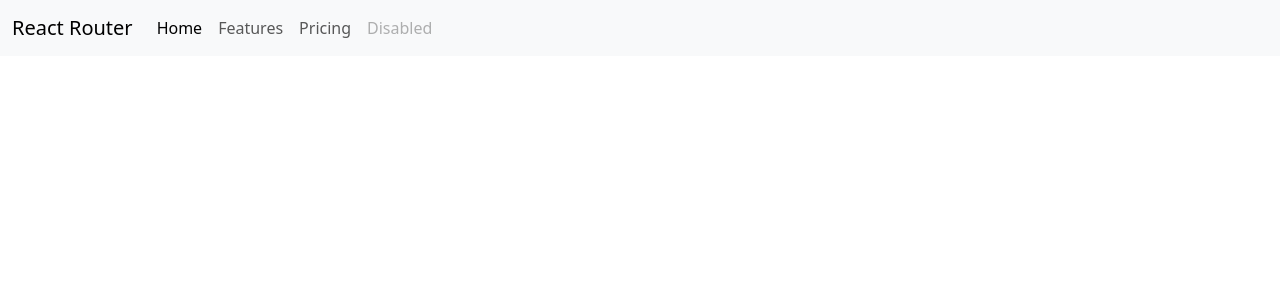
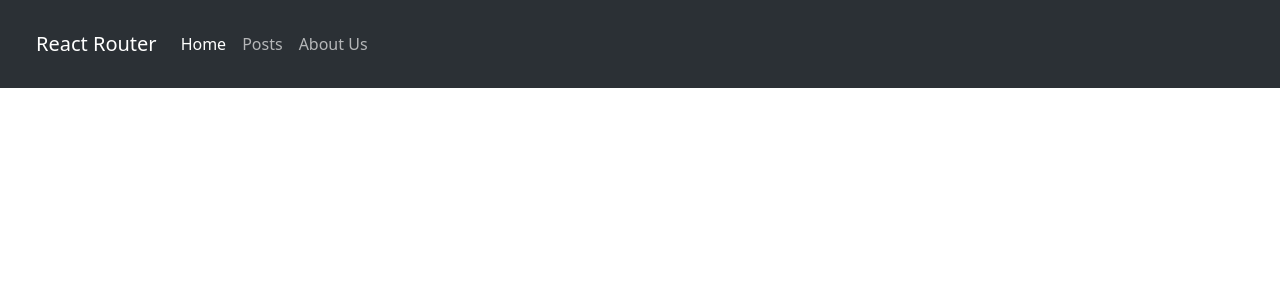
Before and after one commit to MarcoProstamo/react-router, a React (Vite) app: page / in a window 1280 px wide. Shown: the top 300 px of the page. Built offline with nearby package versions, Linux system fonts and the light colour scheme.

Commit message:
Add → Navbar

```diff
--- a/src/assets/components/Navbar.jsx
+++ b/src/assets/components/Navbar.jsx
@@ -1,10 +1,12 @@
+import { Link, NavLink } from "react-router-dom";
+
 export default function Navbar() {
   return (
-    <nav className="navbar navbar-expand-lg bg-body-tertiary">
+    <nav className="navbar navbar-expand-lg bg-body-tertiary p-4">
       <div className="container-fluid">
-        <a className="navbar-brand" href="#">
+        <Link className="navbar-brand" href="#">
           React Router
-        </a>
+        </Link>
         <button
           className="navbar-toggler"
           type="button"
@@ -19,24 +21,19 @@ export default function Navbar() {
         <div className="collapse navbar-collapse" id="navbarNav">
           <ul className="navbar-nav">
             <li className="nav-item">
-              <a className="nav-link active" aria-current="page" href="#">
+              <NavLink className="nav-link" aria-current="page" to="/">
                 Home
-              </a>
+              </NavLink>
             </li>
             <li className="nav-item">
-              <a className="nav-link" href="#">
-                Features
-              </a>
+              <NavLink className="nav-link" to="/posts">
+                Posts
+              </NavLink>
             </li>
             <li className="nav-item">
-              <a className="nav-link" href="#">
-                Pricing
-              </a>
-            </li>
-            <li className="nav-item">
-              <a className="nav-link disabled" aria-disabled="true">
-                Disabled
-              </a>
+              <NavLink className="nav-link" to="/aboutus">
+                About Us
+              </NavLink>
             </li>
           </ul>
         </div>
--- a/src/assets/layout/DefaultLayout.jsx
+++ b/src/assets/layout/DefaultLayout.jsx
@@ -3,7 +3,7 @@ import Navbar from "../components/Navbar";
 export default function defaultLayout() {
   return (
     <>
-      <div className="wrapper">
+      <div className="wrapper" data-bs-theme="dark">
         <header>
           <Navbar />
         </header>
```
